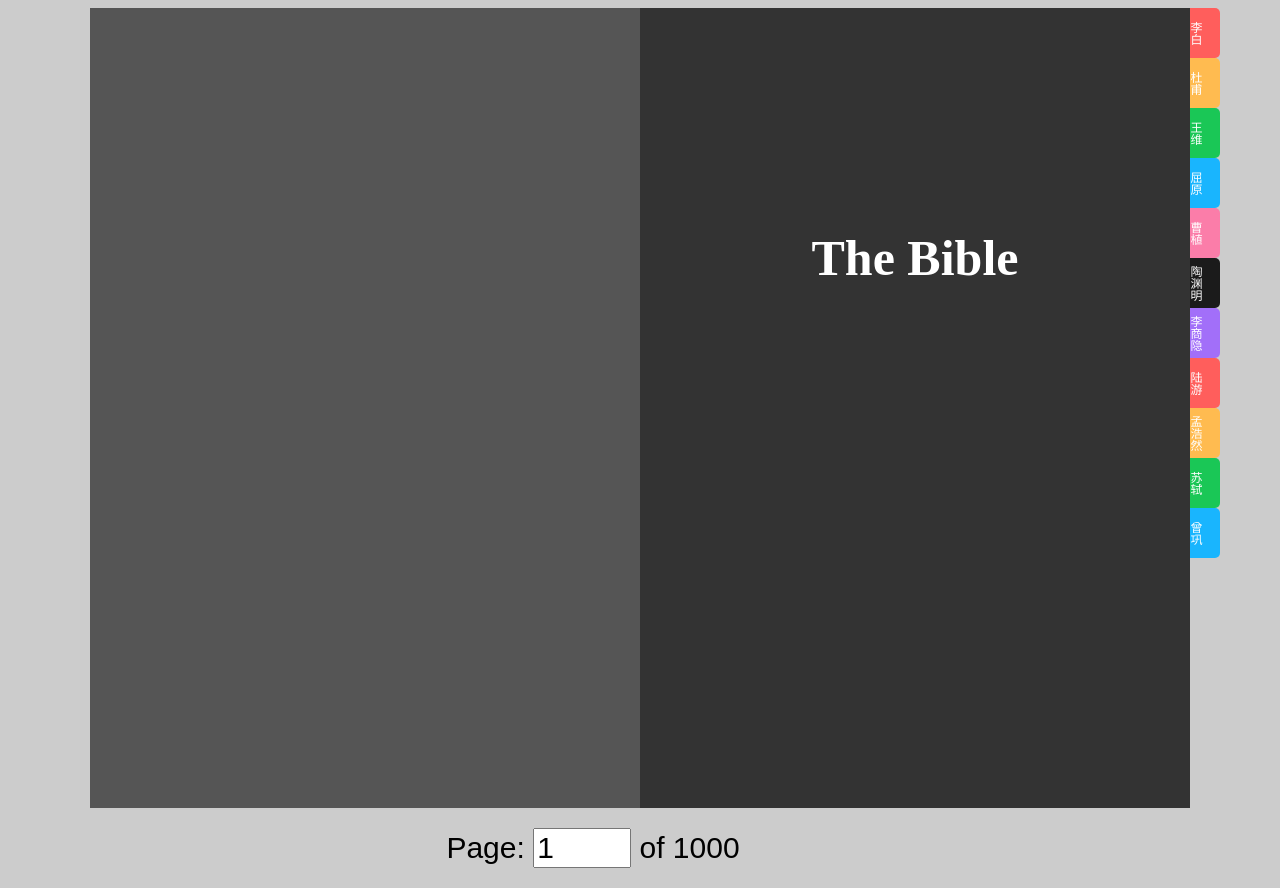
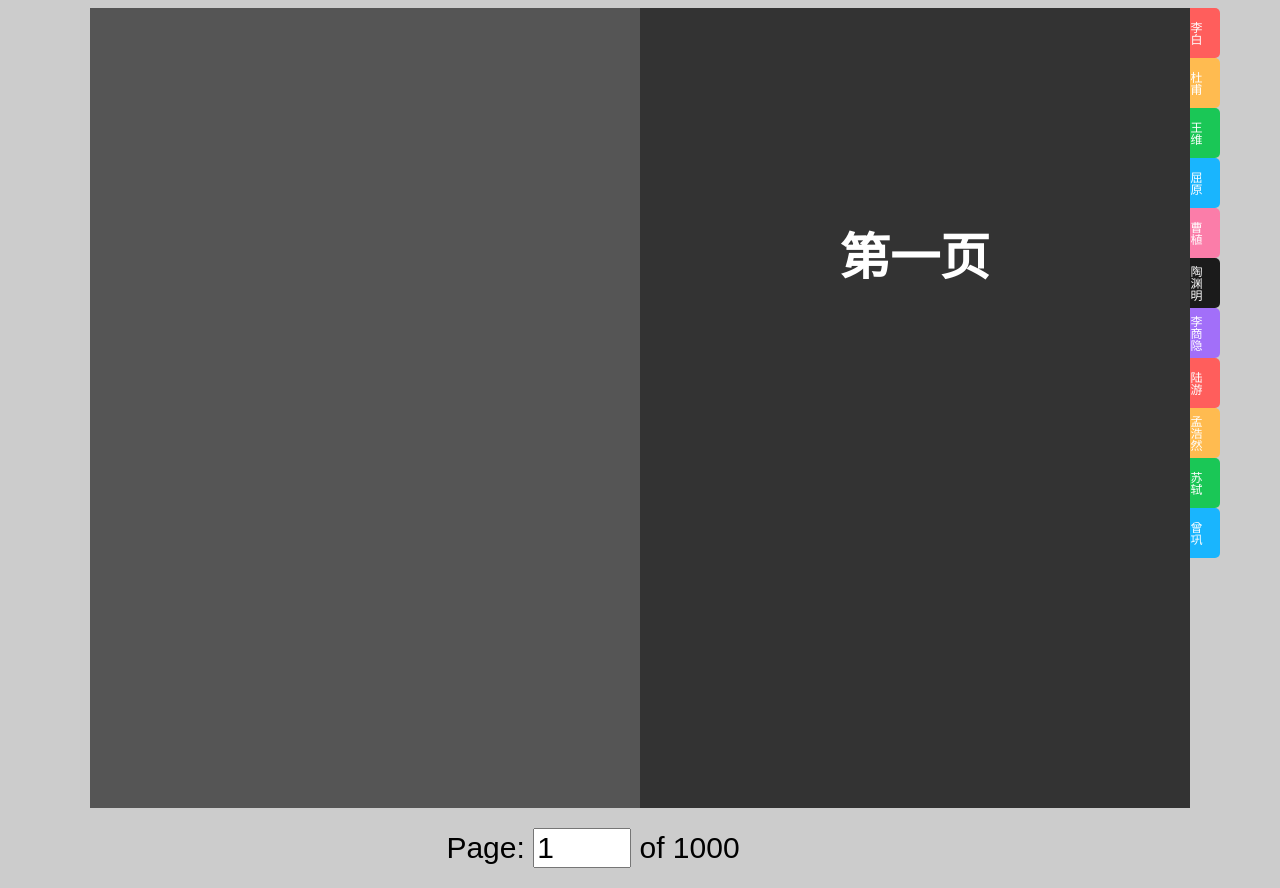
Before and after one commit to MR-zn/24solar-terms-bookFliper, a plain HTML site: page index.html in a window 1280 px wide. Drawn offline with nearby package versions, Linux system fonts and the light colour scheme; files whose address does not match are found by name.

Commit message:
更新readme

```diff
--- a/index.html
+++ b/index.html
@@ -14,7 +14,7 @@
 		</div>
 		<div id="book" class="middle">
 			<div class="cover">
-				<h1>The Bible</h1>
+				<h1>第一页</h1>
 			</div>
 		</div>
 		<div class="right">
```
Also changed, not shown: changelog.txt (deleted), 1 other file.
